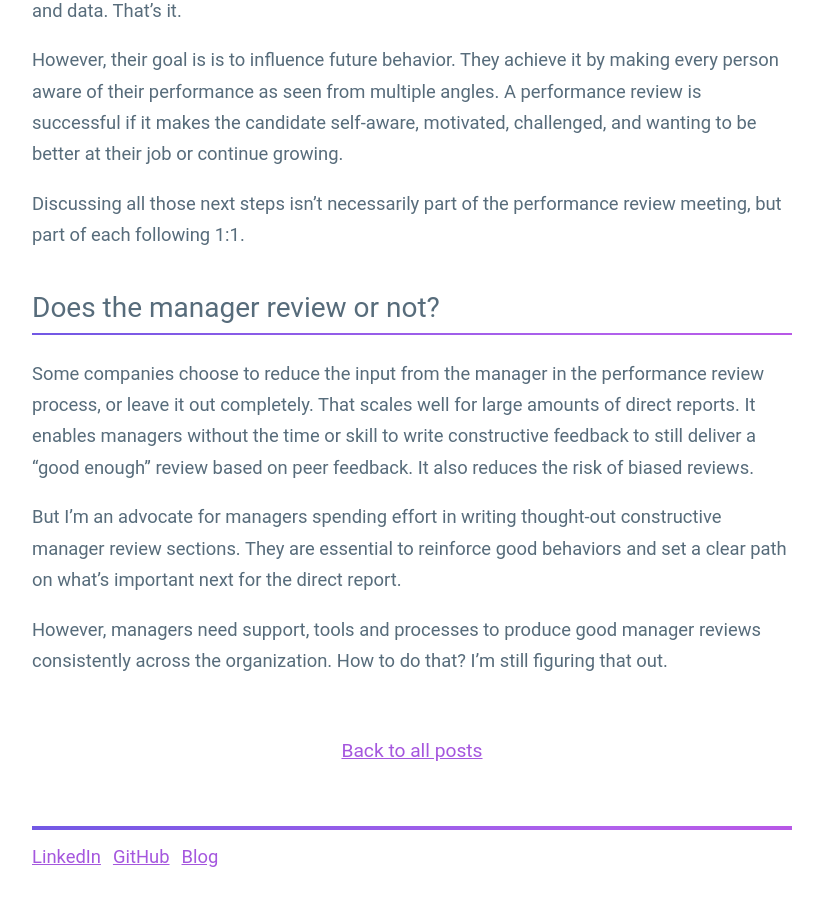
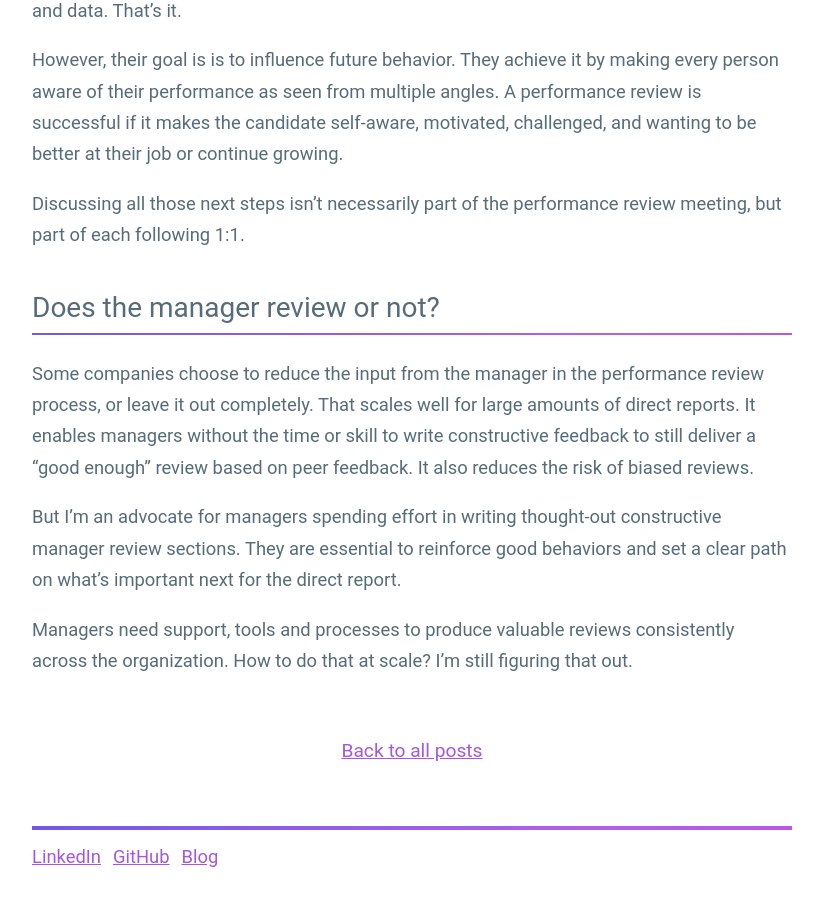
Before and after one commit to guillermodlpa/site, a Jekyll site: the page built from _posts/2021-04-22-a-structured-approach-to-the-manager-review-in-performance-reviews.markdown, in a window 1280 px wide and 900 px high, scrolled down 2730 px. Shown: the whole window, without its empty margins (228-1051 px from the left). Built offline with Jekyll 4.4.1, drawn with Linux system fonts in a browser that asks for light colours.

Commit message:
Updated A Structured Approach To The Manager Review In Performance Reviews

```diff
--- a/_posts/2021-04-22-a-structured-approach-to-the-manager-review-in-performance-reviews.markdown
+++ b/_posts/2021-04-22-a-structured-approach-to-the-manager-review-in-performance-reviews.markdown
@@ -79,4 +79,4 @@ Some companies choose to reduce the input from the manager in the performance re
 
 But I'm an advocate for managers spending effort in writing thought-out constructive manager review sections. They are essential to reinforce good behaviors and set a clear path on what's important next for the direct report.
 
-However, managers need support, tools and processes to produce good manager reviews consistently across the organization. How to do that? I'm still figuring that out.
+Managers need support, tools and processes to produce valuable reviews consistently across the organization. How to do that at scale? I'm still figuring that out.
```
